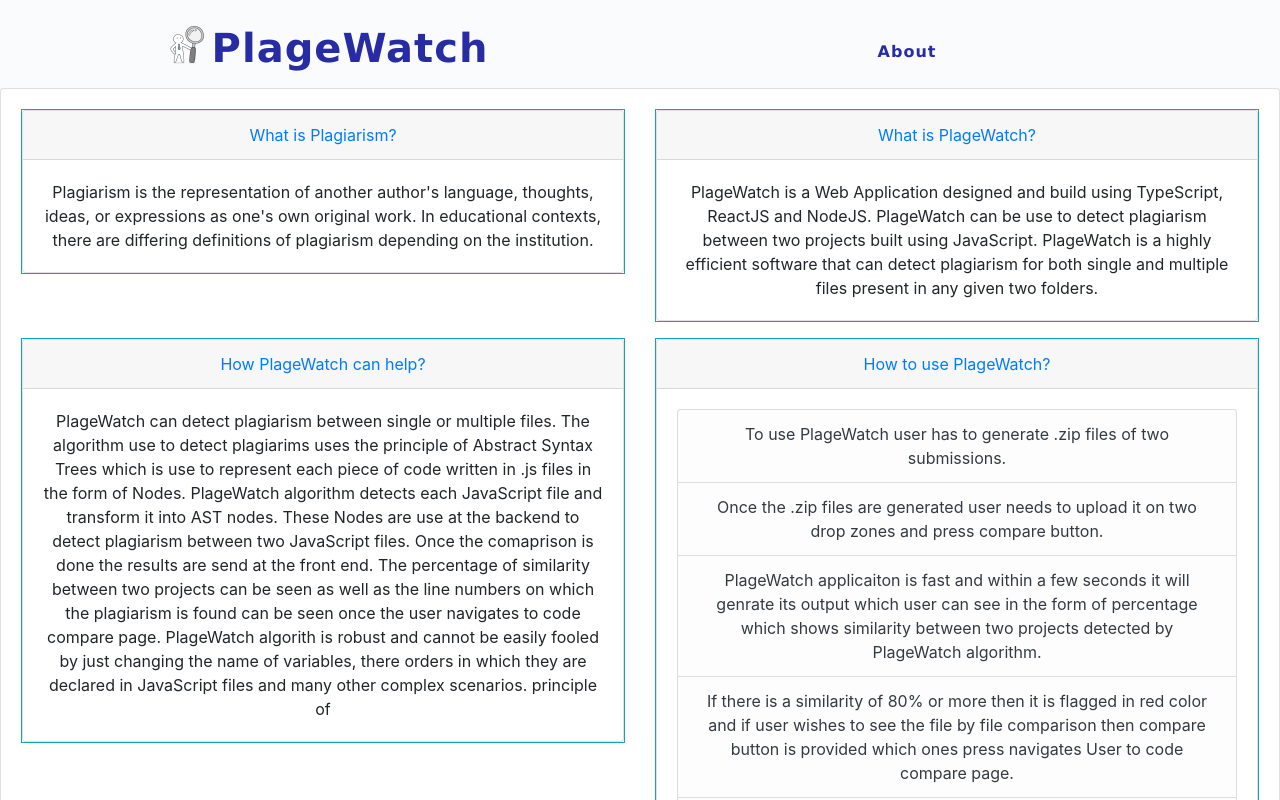
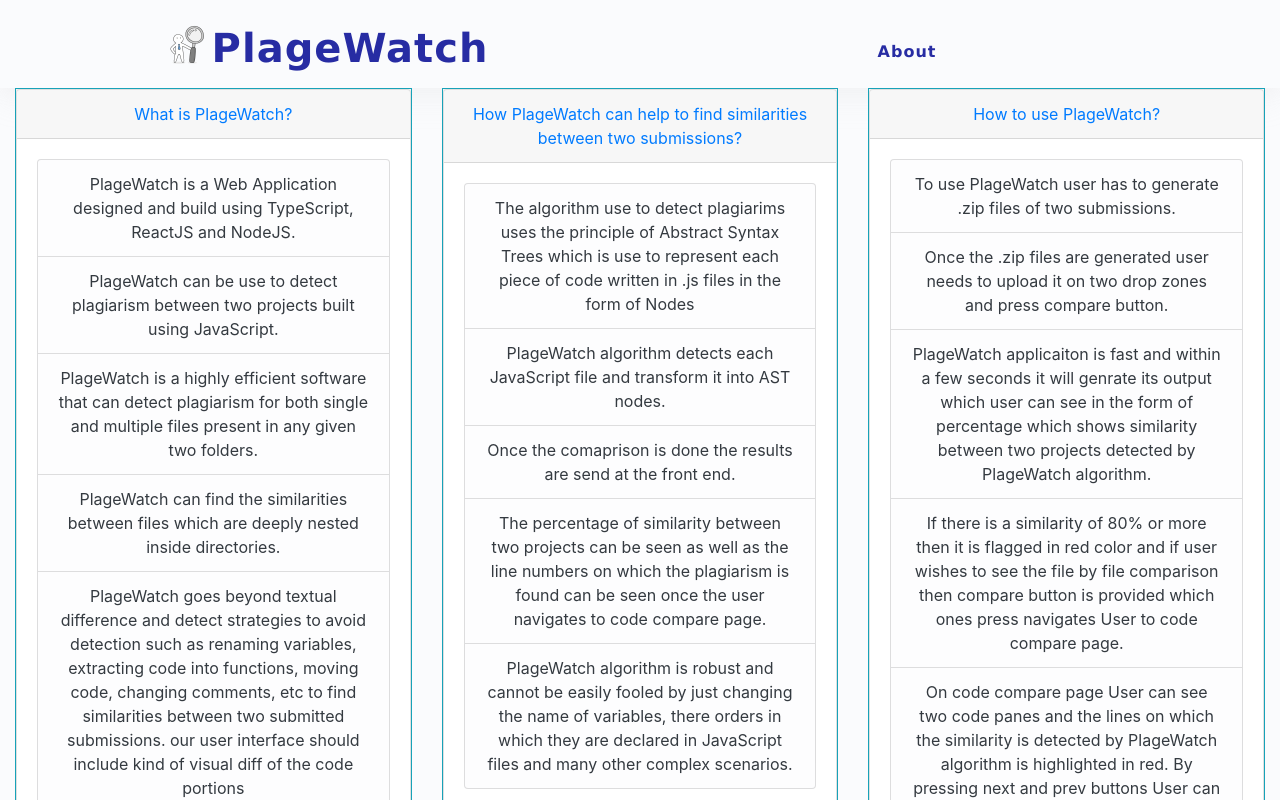
Before and after one commit to 1itachi/plageWatch, a React (Create React App) app in the folder plage-watch/: page /about in a window 1280 px wide. Shown: the top 800 px of the page. Built offline with nearby package versions, Linux system fonts and the light colour scheme.

Commit message:
improved and redisgned about page

```diff
--- a/plage-watch/src/components/about/AboutPage.tsx
+++ b/plage-watch/src/components/about/AboutPage.tsx
@@ -6,21 +6,81 @@ export default class About extends React.Component {
 
     render() {
         return (
-            <div className="card">
-                <div className="card-body">
-                    <div className="row row-cols-1 row-cols-md-2">
-                        <div className="col border-info mb-3 ">
+            <div className="card-group">
+                <div className="col border-info mb-3">
                     <div className=" border border-info">
                         <div className="card text-center">
                             <div className="card-header text-primary">
-                                        What is Plagiarism?
+                                What is PlageWatch?
                             </div>
-                                    <div className="card-body">
-                                        <p className="card-text ">
-                                            Plagiarism is the representation of another author's language, thoughts,
-                                            ideas, or expressions as one's own original work.
-                                            In educational contexts, there are differing definitions of plagiarism
-                                            depending on the institution.</p>
+                            <div className="card-body ">
+                                <ul className="list-group">
+                                    <li className="list-group-item list-group-item-light text-dark">
+                                        PlageWatch is a Web Application designed and build
+                                        using TypeScript, ReactJS and NodeJS.
+                                    </li>
+                                    <li className="list-group-item list-group-item-light text-dark">
+                                        PlageWatch can be use to detect plagiarism between two projects built using
+                                        JavaScript.
+                                    </li>
+                                    <li className="list-group-item list-group-item-light text-dark">
+                                        PlageWatch is a highly efficient software that can detect plagiarism for
+                                        both single and multiple files present in any given two folders.
+                                    </li>
+                                    <li className="list-group-item list-group-item-light text-dark">
+                                        PlageWatch can find the similarities between files which are deeply nested inside
+                                        directories.
+                                    </li>
+                                    <li className="list-group-item list-group-item-light text-dark">
+                                        PlageWatch goes beyond textual difference and
+                                        detect strategies to avoid detection such as renaming variables, extracting code
+                                        into functions, moving code, changing comments, etc to find similarities between
+                                        two submitted submissions. our user interface should include kind of visual diff of the code portions
+                                    </li>
+                                    <li className="list-group-item list-group-item-light text-dark">
+                                        PlageWatch interface includes visual diff of the code portions on code compare page
+                                        where similarites between two files in which plagiarism is detected is highlighted in red color.
+                                    </li>
+                                </ul>
+                            </div>
+                        </div>
+                    </div>
+                </div>
+
+
+                <div className="col border-info mb-3">
+                    <div className=" border border-info">
+                        <div className="card text-center">
+                            <div className="card-header text-primary">
+                                How PlageWatch can help to find similarities between two submissions?
+                            </div>
+                            <div className="card-body ">
+                                <ul className="list-group">
+                                    <li className="list-group-item list-group-item-light text-dark">
+                                        The algorithm use to detect plagiarims uses the principle of Abstract Syntax
+                                        Trees which is use to represent each piece of
+                                        code written in .js files in the form of Nodes
+                                    </li>
+                                    <li className="list-group-item list-group-item-light text-dark">
+                                        PlageWatch algorithm detects
+                                        each JavaScript file and transform it into AST nodes.
+                                    </li>
+                                    <li className="list-group-item list-group-item-light text-dark">
+                                        Once the comaprison is done the results are send
+                                        at the front end.
+                                    </li>
+                                    <li className="list-group-item list-group-item-light text-dark"> The percentage of similarity between two projects can be
+                                        seen as well as the line numbers on which the plagiarism is found can be
+                                        seen
+                                        once the user navigates to code compare page.
+                                    </li>
+                                    <li className="list-group-item list-group-item-light text-dark">
+                                        PlageWatch algorithm is robust
+                                        and cannot be easily fooled by just changing the name of variables,
+                                        there orders in which they are declared in JavaScript files and many other
+                                        complex scenarios.
+                                    </li>
+                                </ul>
                             </div>
                         </div>
                     </div>
@@ -29,55 +89,9 @@ export default class About extends React.Component {
                     <div className=" border border-info">
                         <div className="card text-center">
                             <div className="card-header text-primary">
-                                        What is PlageWatch?
-                                    </div>
-                                    <div className="card-body ">
-                                        <p className="card-text">PlageWatch is a Web Application designed and build
-                                            using TypeScript, ReactJS and NodeJS.
-                                            PlageWatch can be use to detect plagiarism between two projects built using
-                                            JavaScript.
-                                            PlageWatch is a highly efficient software that can detect plagiarism for
-                                            both single and multiple files present in any given two folders.</p>
-                                    </div>
-                                </div>
-                            </div>
-                        </div>
-                        <div className="col border-info mb-3">
-                            <div className=" border border-info">
-                                <div className="card text-center">
-                                    <div className="card-header text-primary">
-                                        How PlageWatch can help?
-                                    </div>
-                                    <div className="card-body ">
-                                        <p className="card-text">PlageWatch can detect plagiarism between single or
-                                            multiple files.
-                                            The algorithm use to detect plagiarims uses the principle of Abstract Syntax
-                                            Trees which is use to represent each piece of
-                                            code written in .js files in the form of Nodes. PlageWatch algorithm detects
-                                            each JavaScript file and transform it into AST nodes.
-                                            These Nodes are use at the backend to detect plagiarism between two
-                                            JavaScript files. Once the comaprison is done the results are send
-                                            at the front end. The percentage of similarity between two projects can be
-                                            seen as well as the line numbers on which the plagiarism is found can be
-                                            seen
-                                            once the user navigates to code compare page. PlageWatch algorith is robust
-                                            and cannot be easily fooled by just changing the name of variables,
-                                            there orders in which they are declared in JavaScript files and many other
-                                            complex scenarios.
-                                            principle of </p>
-                                    </div>
-                                </div>
-                            </div>
-                        </div>
-                        <div className="col border-info mb-3">
-                            <div className=" border border-info">
-
-                                <div className="card text-center">
-                                    <div className="card-header text-primary">
                                 How to use PlageWatch?
                             </div>
                             <div className="card-body ">
-                                        <p className="card-text">
                                 <ul className="list-group">
                                     <li className="list-group-item list-group-item-light text-dark"> To use PlageWatch
                                         user has to generate .zip files of two submissions.
@@ -113,9 +127,7 @@ export default class About extends React.Component {
 
                                     </li>
                                 </ul>
-                                        </p>
-                                    </div>
-                                </div>
+
                             </div>
                         </div>
                     </div>
```
Lines whose indentation alone changed are shown as unchanged.
